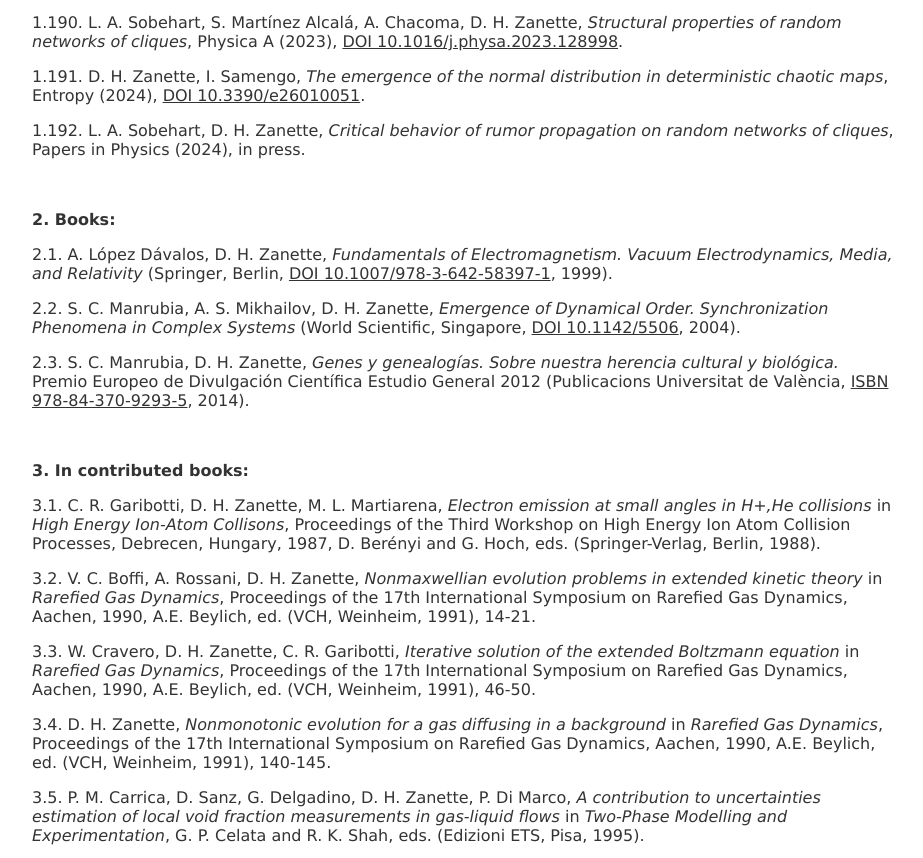
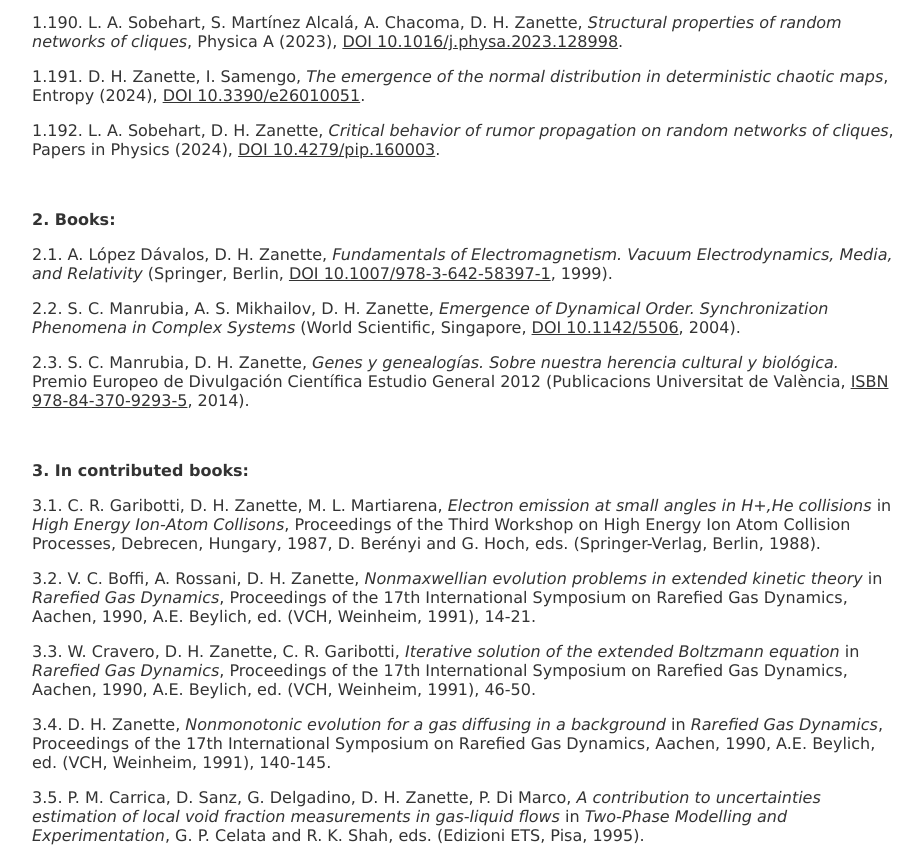
Before and after one commit to dhzanette/dhzanette.github.io, a plain HTML site: page publications.html in a window 1280 px wide. Shown: the part 10784-11642 px from the top of the page, without its empty margins (175-1098 px from the left). Drawn offline with Linux system fonts and the light colour scheme.

Commit message:
Update publications.html

```diff
--- a/publications.html
+++ b/publications.html
@@ -834,8 +834,7 @@ European Physical Journal B (2018),
 
 <p style="font-family: Verdana;"><font size="3">
 1.192. L. A. Sobehart, D. H. Zanette,  <span style="font-style: italic;">Critical behavior of rumor propagation on random networks of cliques</span>,  Papers in Physics (2024),
-<!-- <a href="https://doi.org/10.3390/e26010051" target="_blank"> DOI 10.3390/e26010051</a>. -->
-in press.
+ <a href="https://doi.org/10.4279/pip.160003" target="_blank"> DOI 10.4279/pip.160003</a>.
 </font></p>
 
 <br>
```
